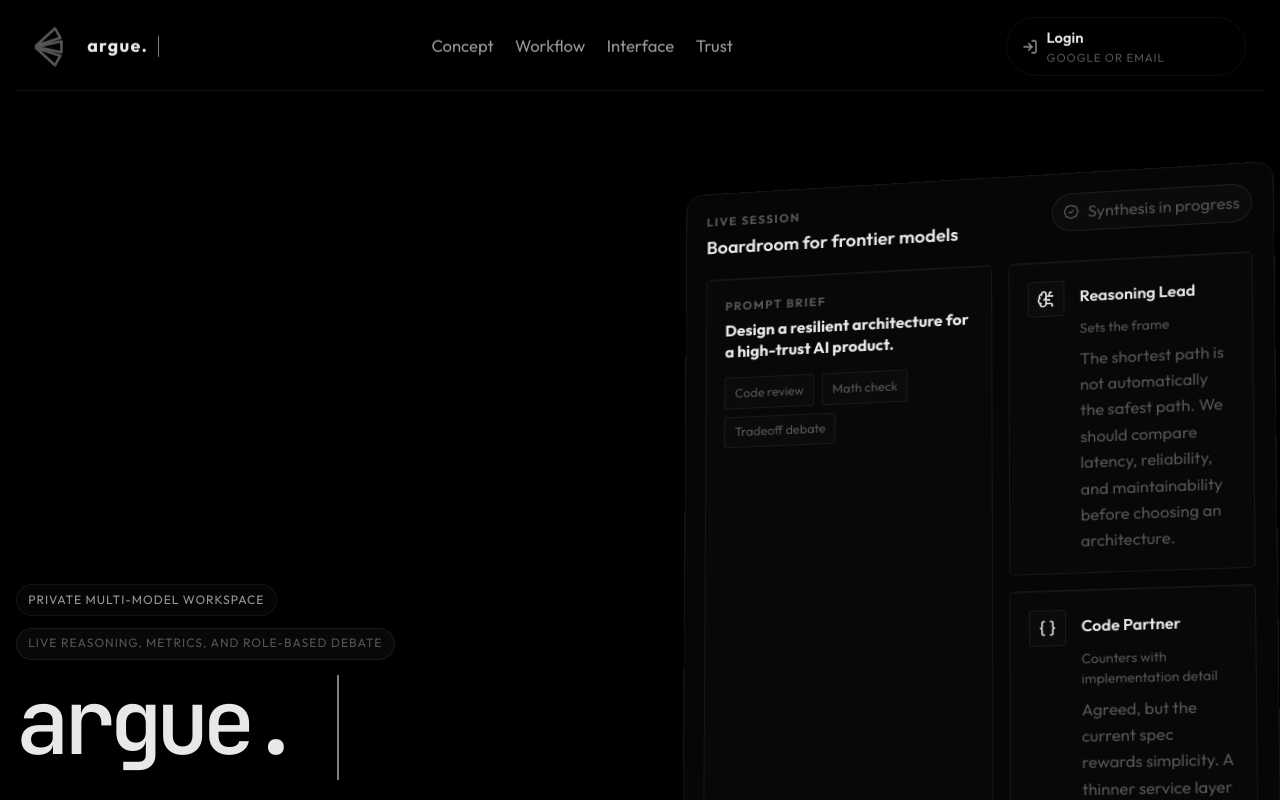
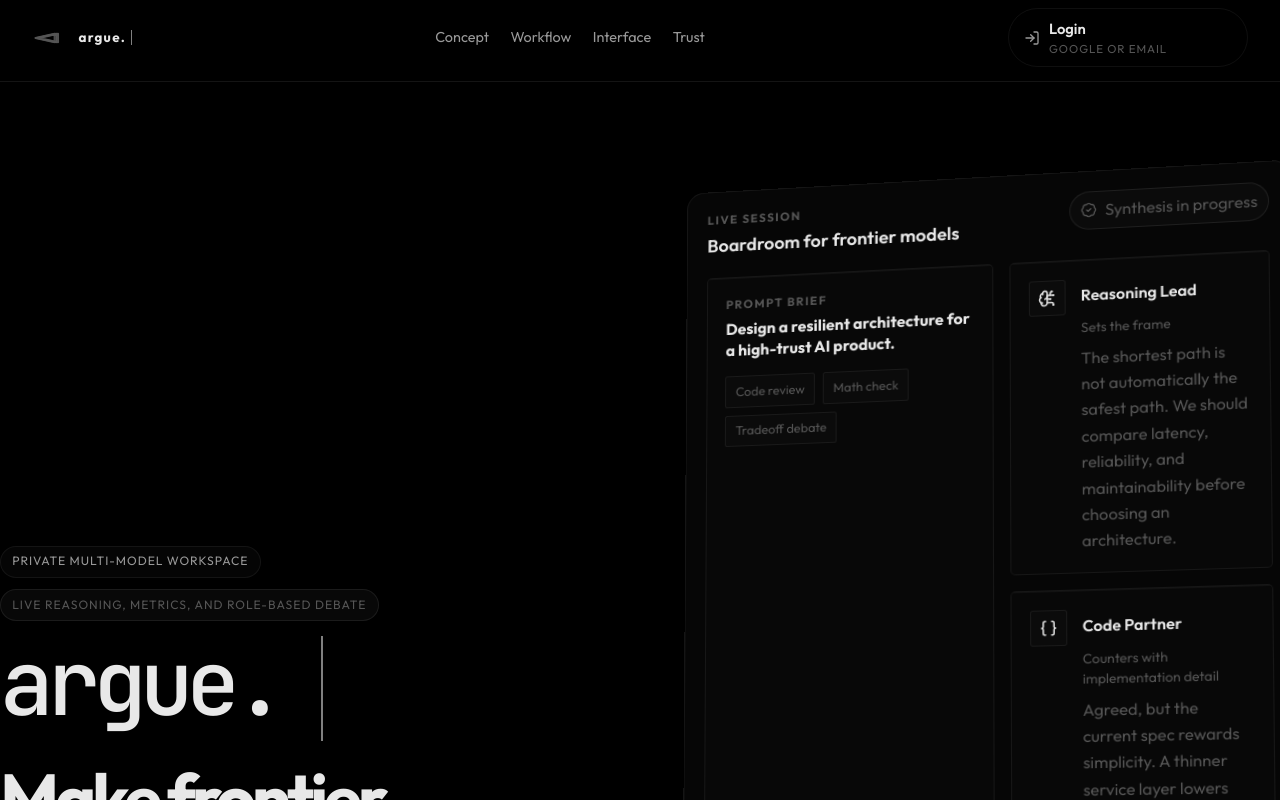
Before and after one commit to itjey/argue, a React (Vite) app: page / in a window 1280 px wide. Shown: the top 800 px of the page. Built offline with nearby package versions, Linux system fonts and the light colour scheme; no server answers.

Commit message:
Fix topbar: full-width edge-to-edge, original logo size, remove email hover bubble
Co-authored-by: Copilot <223556219+Copilot@users.noreply.github.com>

```diff
--- a/src/App.css
+++ b/src/App.css
@@ -9,16 +9,16 @@
 .page,
 .topbar {
   position: relative;
-  width: min(1600px, calc(100% - 2rem));
+  width: 100%;
   margin: 0 auto;
 }
 
 .topbar {
   position: sticky;
-  top: 0.55rem;
+  top: 0;
   z-index: 40;
   margin-top: 0;
-  padding: calc(0.48rem + env(safe-area-inset-top)) 1.15rem 0.88rem;
+  padding: calc(0.48rem + env(safe-area-inset-top)) 2rem 0.88rem;
   display: flex;
   align-items: center;
   justify-content: space-between;
@@ -60,8 +60,8 @@
 }
 
 .brand-mark {
-  width: clamp(2rem, 3vw, 2.8rem);
-  height: clamp(1.35rem, 2vw, 1.9rem);
+  width: 2rem;
+  height: 1.35rem;
   display: inline-flex;
   align-items: center;
   justify-content: flex-start;
@@ -69,8 +69,8 @@
 
 .brand-fan {
   position: relative;
-  width: clamp(1.86rem, 2.8vw, 2.6rem);
-  height: clamp(1.12rem, 1.7vw, 1.57rem);
+  width: 1.86rem;
+  height: 1.12rem;
   transition: transform 240ms ease;
 }
 
@@ -78,8 +78,8 @@
   position: absolute;
   left: 0;
   top: 50%;
-  width: clamp(1.62rem, 2.4vw, 2.3rem);
-  height: clamp(0.82rem, 1.2vw, 1.15rem);
+  width: 1.62rem;
+  height: 0.82rem;
   transform-origin: 0% 50%;
   transition:
     transform 240ms ease,
@@ -138,7 +138,7 @@
 }
 
 .brand-wordmark {
-  font-size: clamp(0.9rem, 1.4vw, 1.15rem);
+  font-size: 0.84rem;
 }
 
 .brand-typewriter {
@@ -164,7 +164,7 @@
 .nav-link-button,
 .topbar-cta {
   color: var(--ink-muted);
-  font-size: clamp(0.9rem, 1.3vw, 1.05rem);
+  font-size: 0.9rem;
 }
 
 .nav-link-button {
@@ -208,6 +208,12 @@
 .topbar-account-button-minimal {
   min-width: 0;
   padding-inline: 1rem;
+  border-color: transparent;
+  background: transparent;
+}
+
+.topbar-account-button-minimal:hover,
+.topbar-account-button-minimal:focus-visible {
   border-color: transparent;
   background: transparent;
 }
@@ -3603,7 +3609,7 @@
 
   .page,
   .topbar {
-    width: min(100% - 1rem, 100%);
+    width: 100%;
   }
 
   .metric-grid,
```
